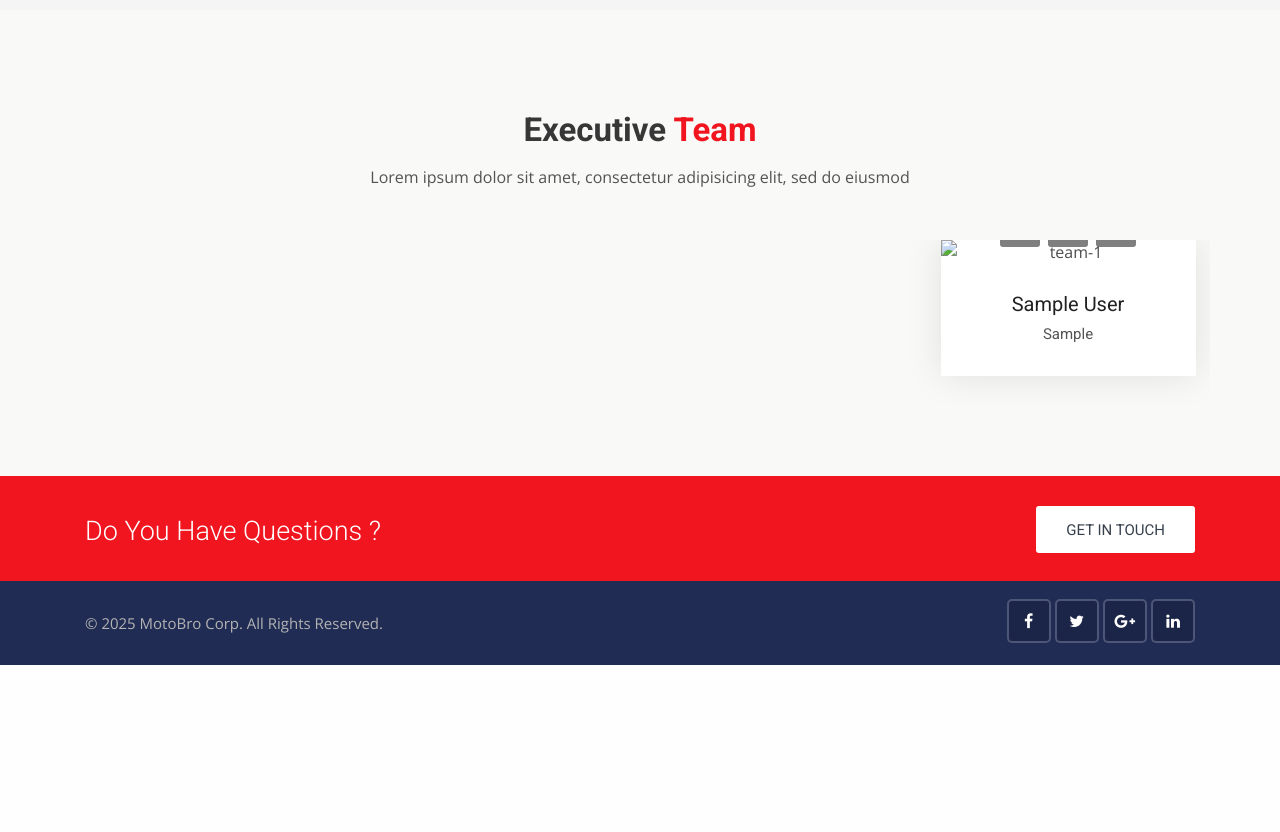
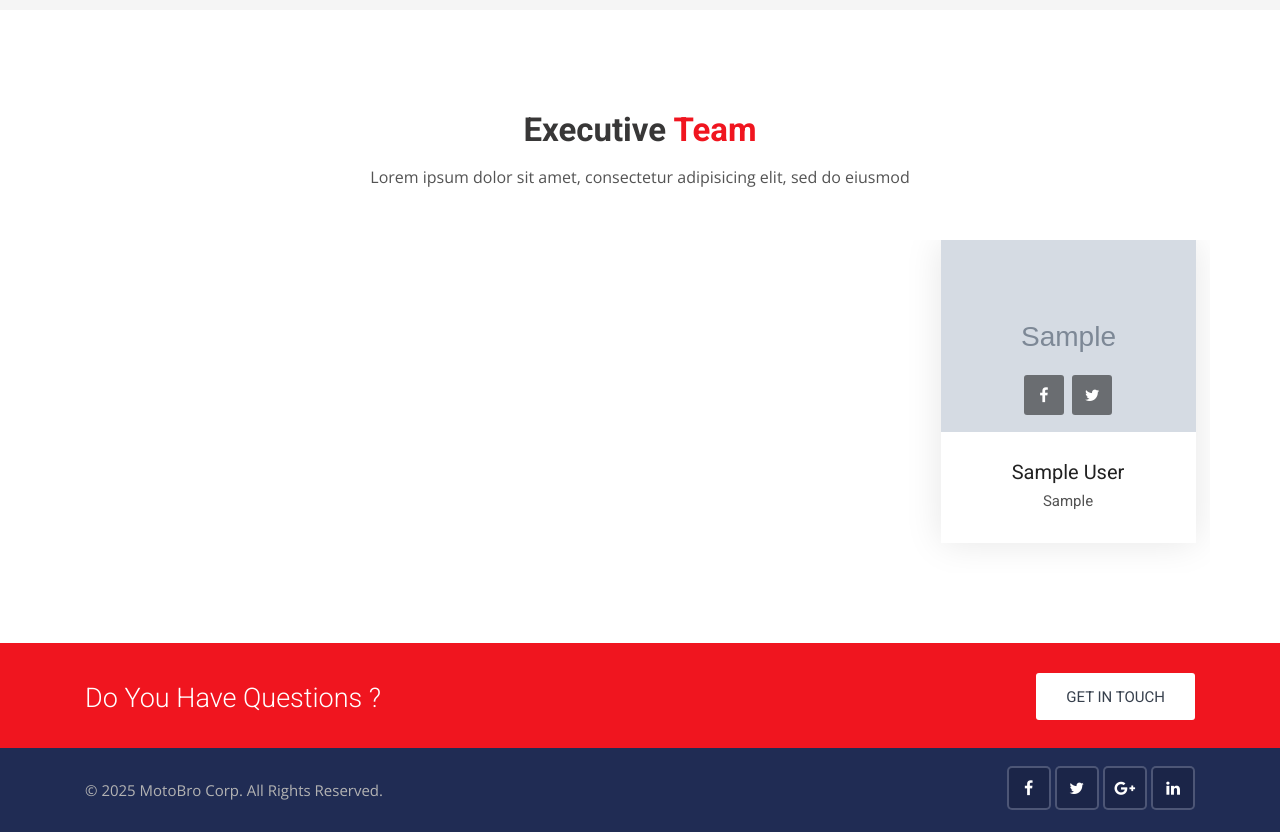
Before and after one commit to RoudroSaha/MOTO_BRO, a Django app: page / in a window 1280 px wide. Shown: the part 2384-3216 px from the top of the page. Before the commit the page ends 3049 px from the top, so only its background shows below. Run offline with Django 5.2, Linux system fonts and the light colour scheme; tables that the repository leaves empty hold one stand-in row (values such as "Sample post"); grey boxes marked "Sample" are stand-in pictures; some libraries are stand-ins or nearby versions.

Commit message:
team image

```diff
--- a/templates/base.html
+++ b/templates/base.html
@@ -28,7 +28,7 @@
     <link rel="stylesheet" type="text/css" id="style_sheet" href="{% static 'css/skins/red.css' %}">
 
     <!-- Favicon icon -->
-    <link rel="shortcut icon" href="{% static 'img/favicon.ico' %}" type="image/x-icon" >
+    <link rel="shortcut icon" href="{% static 'img/car-21.jpg' %}" type="image/x-icon" >
 
     <!-- Add this for proper image handling -->
     <style>
--- a/templates/pages/home.html
+++ b/templates/pages/home.html
@@ -290,7 +290,7 @@
 
 
 <!-- Our team start -->
-<div class="our-team content-area bg-grea-3">
+<div class="our-team content-area">
     <div class="container">
         <!-- Main title -->
         <div class="main-title">
@@ -305,17 +305,20 @@
                         <div class="team-1">
                             <div class="photo">
                                 <a href="#">
-                                <img src="{{ team.photo.url }}" alt="team-1" class="img-fluid">
+                                    <img src="{{ team.photo_url }}" alt="{{ team.first_name }} {{ team.last_name }}" class="img-fluid">
                                 </a>
                                 <div class="social-list clearfix">
-                                <a href="{{team.facebook_link}}" target="_blank" class="facebook-bg"><i class="fa fa-facebook"></i></a>
-                                <a href="{{team.twitter_link}}" target="_blank" class="twitter-bg"><i class="fa fa-twitter"></i></a>
-                                <a href="{{team.google_plus_link}}" target="_blank" class="google-bg"><i class="fa fa-google"></i></a>
+                                    {% if team.facebook %}
+                                        <a href="{{ team.facebook }}" target="_blank" class="facebook-bg"><i class="fa fa-facebook"></i></a>
+                                    {% endif %}
+                                    {% if team.twitter %}
+                                        <a href="{{ team.twitter }}" target="_blank" class="twitter-bg"><i class="fa fa-twitter"></i></a>
+                                    {% endif %}
                                 </div>
                             </div>
                             <div class="details">
-                            <h4><a href="#">{{team.first_name}} {{team.last_name}}</a></h4>
-                            <h5>{{team.designation}}</h5>
+                                <h4><a href="#">{{ team.first_name }} {{ team.last_name }}</a></h4>
+                                <h5>{{ team.designation }}</h5>
                             </div>
                         </div>
                     </div>
```
Lines whose indentation alone changed are shown as unchanged.
